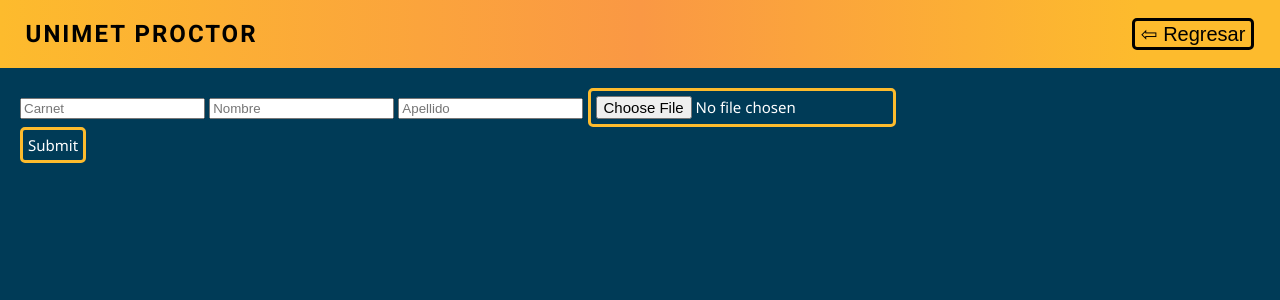
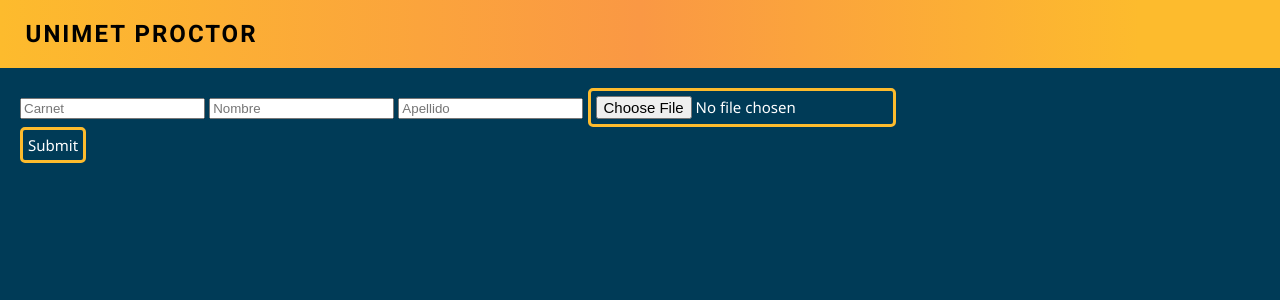
Before and after one commit to luismanzano/AI-Exam-Proctoring, a Flask app: page /pagina in a window 1280 px wide. Shown: the top 300 px of the page. Run offline with Flask 2, Linux system fonts and the light colour scheme.

Commit message:
ultimos cambios ahora si

```diff
--- a/templates/upload.html
+++ b/templates/upload.html
@@ -76,7 +76,7 @@
     <div class="navbar">
         <h2 class="title">UNIMET <span class="width"></span> <span class="branding">PROCTOR</span></h2>
         <div class="controls">
-            <button class="btn-back" onClick="openUpload()"> ⇦ Regresar</button>
+            <!-- <button class="btn-back" onClick="openUpload()"> ⇦ Regresar</button> -->
         </div>
     </div>
 
```
